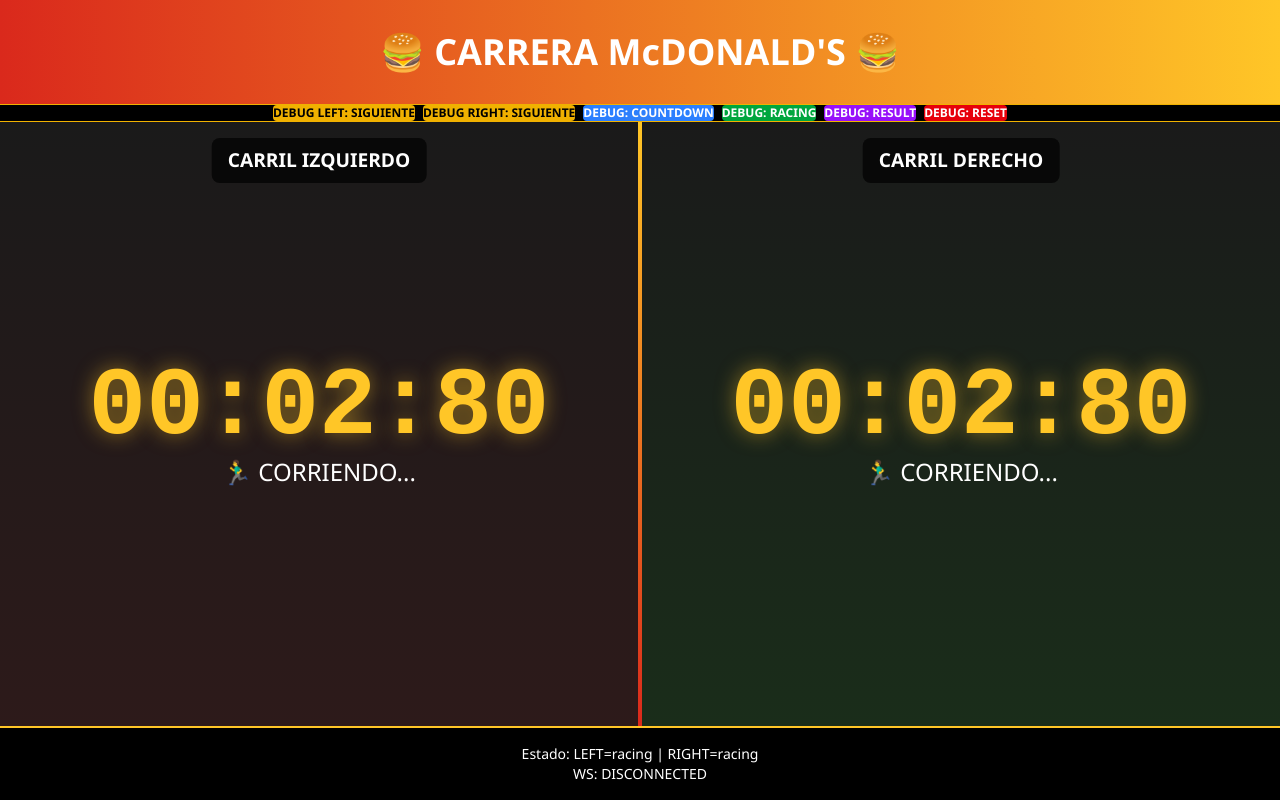
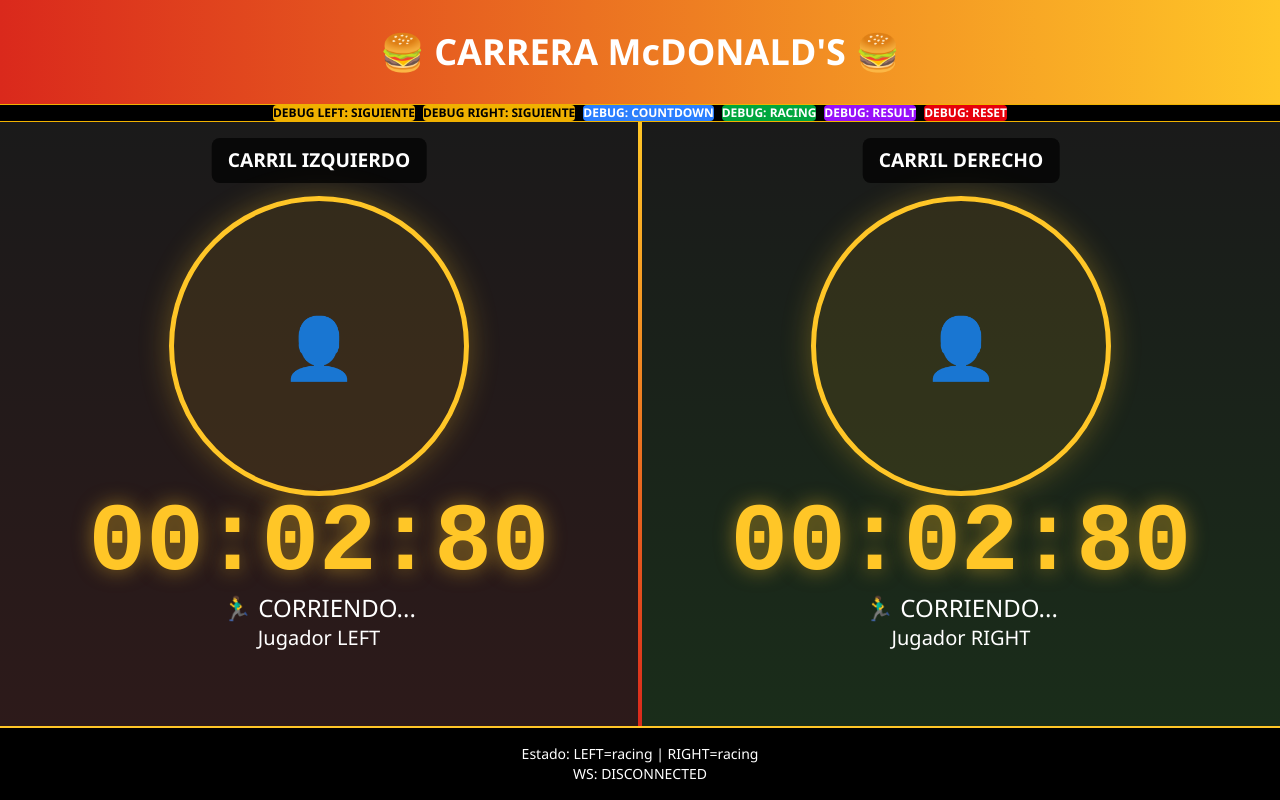
Before and after one commit to programador2Iteractiva/boton-front, a React (Vite) app: page /pantalla in a window 1280 px wide. Both pictures are taken after a click on the button "DEBUG: RACING". Built offline with nearby package versions, Linux system fonts and the light colour scheme; no server answers.

Commit message:
feat: implement countdown timer logic in Display component and enhance player state management

```diff
--- a/src/components/Display.jsx
+++ b/src/components/Display.jsx
@@ -1,4 +1,4 @@
-import { useState, useEffect } from 'react';
+import { useState, useEffect, useRef } from 'react';
 import { useWebsocket } from '../context/useWebsocket';
 
 const ENABLE_DISPLAY_DEBUG = import.meta.env.DEV;
@@ -31,6 +31,7 @@
 
   const [raceStartTime, setRaceStartTime] = useState(null);
   const [currentTime, setCurrentTime] = useState(0);
+  const countdownTimerRef = useRef(null);
 
   const resetDisplayState = () => {
     setLeftPlayer({
@@ -73,6 +74,39 @@
           state: prev.state === 'idle' ? 'lobby' : prev.state
         }));
       }
+
+      // Si el servidor inicia el conteo para la pantalla
+      if (message.type === 'start_countdown') {
+        console.log('⏱️ Display: start_countdown recibido', message);
+        const seconds = message.seconds || 3;
+
+        // Cancelar cualquier timer previo
+        if (countdownTimerRef.current) {
+          clearInterval(countdownTimerRef.current);
+          countdownTimerRef.current = null;
+        }
+
+        // Poner ambos jugadores en estado countdown con valor inicial
+        setLeftPlayer(prev => ({ ...prev, state: 'countdown', countdownValue: seconds }));
+        setRightPlayer(prev => ({ ...prev, state: 'countdown', countdownValue: seconds }));
+
+        // Iniciar temporizador que decrementa cada segundo
+        let remaining = seconds;
+        countdownTimerRef.current = setInterval(() => {
+          remaining -= 1;
+          setLeftPlayer(prev => ({ ...prev, countdownValue: remaining }));
+          setRightPlayer(prev => ({ ...prev, countdownValue: remaining }));
+
+          if (remaining <= 0) {
+            clearInterval(countdownTimerRef.current);
+            countdownTimerRef.current = null;
+            // Pasar a racing y arrancar el cronómetro
+            setLeftPlayer(prev => ({ ...prev, state: 'racing', countdownValue: null }));
+            setRightPlayer(prev => ({ ...prev, state: 'racing', countdownValue: null }));
+            setRaceStartTime(Date.now());
+          }
+        }, 1000);
+      }
     };
 
     // Suscribirse a mensajes del socket
@@ -92,6 +126,16 @@
 
     return () => clearInterval(interval);
   }, [raceStartTime]);
+
+  // Limpiar timer de countdown al desmontar
+  useEffect(() => {
+    return () => {
+      if (countdownTimerRef.current) {
+        clearInterval(countdownTimerRef.current);
+        countdownTimerRef.current = null;
+      }
+    };
+  }, []);
 
   // Helper para actualizar estado de un carril
   const updatePlayerState = (lane, updates) => {
@@ -219,7 +263,7 @@
       case 'countdown':
         return (
           <div className="lane-countdown">
-            <div className="photo-placeholder opacity-50">
+            <div className="photo-placeholder">
               {player.photo ? (
                 <img src={player.photo} alt={player.name} className="w-full h-full object-cover" />
               ) : (
@@ -236,9 +280,17 @@
 
       case 'racing':
         return (
-          <div className="lane-racing">
+          <div className="lane-racing flex flex-col items-center">
+            <div className="photo-placeholder w-40 h-40 mb-4 rounded-full overflow-hidden border-4 border-slate-700">
+              {player.photo ? (
+                <img src={player.photo} alt={player.name} className="w-full h-full object-cover" />
+              ) : (
+                <div className="w-full h-full flex items-center justify-center text-6xl">👤</div>
+              )}
+            </div>
             <RaceTimer time={currentTime} />
             <p className="text-2xl mt-4">🏃‍♂️ CORRIENDO...</p>
+            <p className="text-xl mt-2">{player.name}</p>
           </div>
         );
 
```
